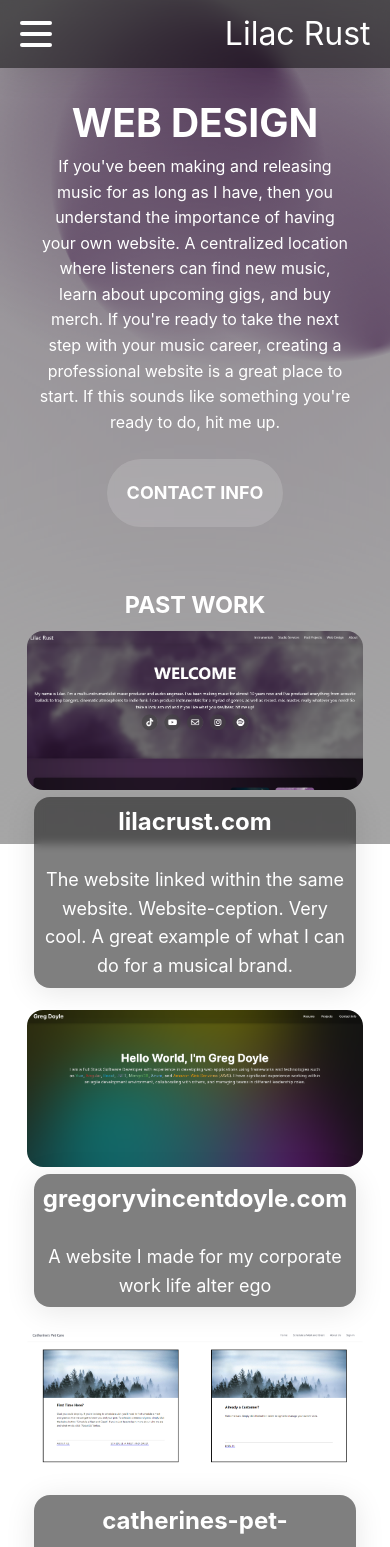
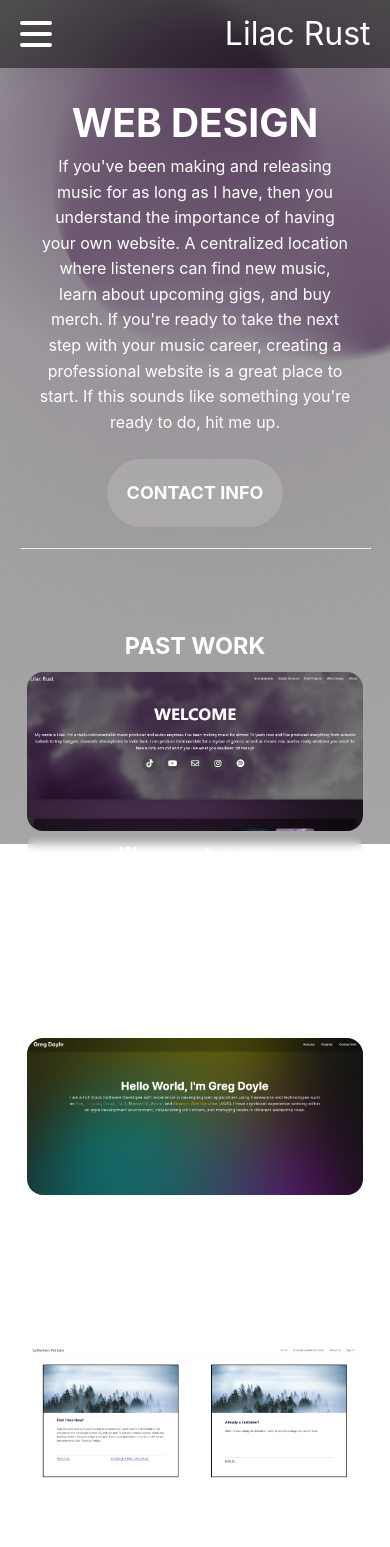
Before and after one commit to 18gdoyle/lilac-rust-recordings, a Vue app: page /webdesign in a window 390 px wide. Shown: the top 1547 px of the page. Built offline with nearby package versions, Linux system fonts and the light colour scheme.

Commit message:
another loop

```diff
--- a/src/components/PastProject.vue
+++ b/src/components/PastProject.vue
@@ -18,8 +18,8 @@
               class="fa-solid fa-globe socialMediaIcon"></i></a>
           </div>
         </div>
-        <div class="albumArtContainer" style="margin: 2%; display: flex; justify-content: center; align-items: center;">
-          <img :src="albumArt" class="albumArt" width="60%" style="border-radius: 15px;"/>
+        <div class="albumArtContainer">
+          <img :src="albumArt" class="albumArt" width="80%" style="border-radius: 15px;"/>
         </div>
       </div>
 
@@ -74,6 +74,9 @@ export default {
 
 .albumArtContainer {
   flex-basis: 100%;
+  display: flex;
+  height: 100%;
+  justify-content: center;
 }
 
 .socialMediaIcon {
--- a/src/views/AboutView.vue
+++ b/src/views/AboutView.vue
@@ -58,6 +58,7 @@
 .aboutDescription {
   padding: 2%;
   font-size: x-large;
+  text-align: center;
 }
 
 .iconsRow {
@@ -76,6 +77,7 @@
   display: flex;
   justify-content: center;
   align-items: center;
+  flex-direction: column;
 }
 
 .socialMediaButton {
@@ -105,18 +107,11 @@
   justify-content: center;
   align-items: center;
   flex-direction: column;
+  background: rgba(0, 0, 0, 0);
+  box-shadow: 0 0px 0px rgba(0, 0, 0, 0);
 }
 
 @media only screen and (max-width: 768px) {
-  .glassDiv h1 {
-    font-size: large;
-  }
-
-  .glassDiv {
-    background: rgba(0, 0, 0, 0);
-    box-shadow: 0 0px 0px rgba(0, 0, 0, 0);
-  }
-
   .contactCard-img {
     width: 80%;
   }
--- a/src/views/HomeView.vue
+++ b/src/views/HomeView.vue
@@ -21,8 +21,8 @@
               <a class="socialMediaButton" href="https://www.instagram.com/lilac_rust_music/" target="_blank"><i
                   class="fa-brands fa-instagram socialMediaIcon"></i></a>
               <a class="socialMediaButton"
-              href="https://open.spotify.com/artist/1YT4RD3frRo0r9jVY9mBB5?si=jTH5pF9NRJKeDGDx5sNNuw" target="_blank"><i
-                class="fa-brands fa-spotify socialMediaIcon"></i></a>
+                href="https://open.spotify.com/artist/1YT4RD3frRo0r9jVY9mBB5?si=jTH5pF9NRJKeDGDx5sNNuw"
+                target="_blank"><i class="fa-brands fa-spotify socialMediaIcon"></i></a>
             </div>
         </div>
       </div>
@@ -36,8 +36,7 @@
         </div>
       </div>
       <div class="description">
-        <h1 style="font-size: xx-large;">INSTRUMENTALS & BEATS</h1>
-        <br />
+        <h1 class="sectionTitle">INSTRUMENTALS & BEATS</h1>
         <div style="font-size: large;">
           I've got everything from laid-back jazz vibes to energetic electronic beats, cinematic atmospheres to indie
           funk
@@ -88,8 +87,7 @@
         </div>
       </div>
       <div class="description">
-        <h1 style="font-size: xx-large;">STUDIO SERVICES</h1>
-        <br />
+        <h1 class="sectionTitle">STUDIO SERVICES</h1>
         <div style="font-size: large;">
           Whether you thrive in the dynamic energy of in-person collaboration at the studio or prefer the flexibility of
           remote
@@ -102,7 +100,8 @@
         <hr />
         <br />
         <div class="linkContainer">
-          <a href="/studioservices" class="mobileButtonLink" style="font-size: large; width: fit-content;">
+          <a href="/studioservices" class="mobileButtonLink"
+            style="font-size: large; width: fit-content;">
             Studio Services Info Page
             <i class="fa-solid fa-caret-right"></i>
           </a>
@@ -118,8 +117,7 @@
         </div>
       </div>
       <div class="description">
-        <h1 style="font-size: xx-large;">PAST PROJECTS</h1>
-        <br />
+        <h1 class="sectionTitle">PAST PROJECTS</h1>
         <div style="font-size: large;">
           If you want to hear my work in action, give some of my past projects a listen
         </div>
@@ -127,7 +125,8 @@
         <hr />
         <br />
         <div class="linkContainer">
-          <a href="/pastprojects" class="mobileButtonLink" style="font-size: large; width: fit-content;">
+          <a href="/pastprojects" class="mobileButtonLink"
+            style="font-size: large; width: fit-content;">
             Past Projects
             <i class="fa-solid fa-caret-right"></i>
           </a>
@@ -175,6 +174,10 @@ export default {
 </script>
 
 <style scoped>
+.sectionTitle {
+  font-size: xx-large;
+  margin-bottom: 1%;
+}
 .welcomeDescription {
   font-size: x-large;
 }
@@ -309,26 +312,21 @@ export default {
     font-size: 200%;
     margin: auto;
   }
-
   .socialMediaButton {
     max-height: 50px;
     max-width: 50px;
   }
-
   .welcomeDescription {
     font-size: large;
   }
-
   .bigWelcomeGlass {
     padding: 5% !important;
     background: rgba(0, 0, 0, 0.5) !important;
     justify-content: space-evenly;
   }
-
   .hugeWelcome {
     font-size: 300%;
   }
-
   .mobileButtonLink {
     padding: 5%;
     gap: 2vw;
--- a/src/views/PastProjectsView.vue
+++ b/src/views/PastProjectsView.vue
@@ -148,7 +148,7 @@ import PastProject from '@/components/PastProject.vue';
     padding: 2%;
 }
 
-@media only screen and (max-width: 768px) {
+@media only screen and (max-width: 850px) {
     .whiteGlassDiv {
         width: 100%;
         background: rgba(0, 0, 0, 0);
--- a/src/views/StudioServicesView.vue
+++ b/src/views/StudioServicesView.vue
@@ -9,8 +9,7 @@
                 <img class="slide" src="/myStudio.jpg">
             </div>
             <div class="description" style="display: flex; flex-direction: column; justify-content: center;">
-                <h2>INSTRUMENTAL PRODUCTION AND SONG WRITING</h2>
-                <br />
+                <h1 class="subTitle">INSTRUMENTAL PRODUCTION AND SONG WRITING</h1>
                 <div style="font-size: medium;">
                     After a decade of work, I've made quite a few songs. I've produced everything from acoustic
                     ballads to trap bangers, soulful R&B to heavy metal.
@@ -43,8 +42,7 @@
                 <img class="slide" src="/micPic.jpg">
             </div>
             <div class="description" style="display: flex; flex-direction: column; justify-content: center;">
-                <h2>RECORDING</h2>
-                <br />
+                <h1 class="subTitle">RECORDING</h1>
                 <div style="font-size: medium;">
                     With an extensive collection of microphones, instruments, and VST Plug-Ins at the studio, I'm
                     equipped to capture your artistry in its purest form. If you lean towards remote collaboration, I'm
@@ -66,8 +64,7 @@
                 <img class="slide" src="/mixingBoard.jpg">
             </div>
             <div class="description" style="display: flex; flex-direction: column; justify-content: center;">
-                <h2>MIXING AND MASTERING</h2>
-                <br />
+                <h1 class="subTitle">MIXING AND MASTERING</h1>
                 <div style="font-size: medium;">
                     With a ton of mixing and mastering know-how under my belt, I'm here to give your project that slick
                     and pro-level sound.
@@ -100,6 +97,11 @@
 <style scoped>
 .pageTitle {
     font-size: 4vw;
+}
+
+.subTitle {
+    font-size: xx-large;
+    margin-bottom: 1%;
 }
 
 .description {
--- a/src/views/WebDesignView.vue
+++ b/src/views/WebDesignView.vue
@@ -14,6 +14,7 @@
             <a href="/about" class="mobileButtonLink">
                 <strong>CONTACT INFO</strong>
             </a>
+            <hr class="lineBreak" />
             <h1 class="pageSubtitle">PAST WORK</h1>
             <div class="websiteContainer">
                 <div class="imgContainer">
@@ -90,6 +91,11 @@ export default {
     font-size: 4vw;
 }
 
+.lineBreak {
+    margin: 5%;
+    width: 90%;
+}
+
 .pageSubtitle {
     font-size: 2.5vw;
 }
@@ -110,8 +116,10 @@ export default {
     justify-content: center;
     align-items: center;
     padding: 2%;
-    margin: 2%;
+    margin: 0;
     flex-direction: column;
+    background: rgba(0, 0, 0, 0);
+    box-shadow: 0 0px 0px rgba(0, 0, 0, 0);
 }
 
 .largeLink {
```
Lines whose indentation alone changed are shown as unchanged.
